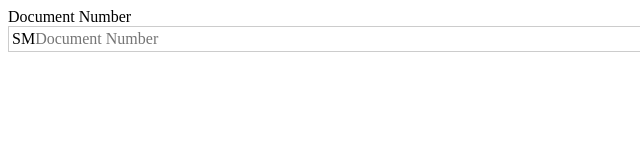
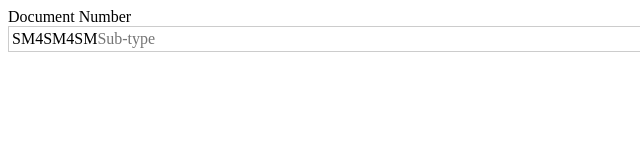
Before and after one commit to jeef3/tafi, a website: page test/index.html in a window 1280 px wide. Shown: the full height of the page, 0-640 px from the left. Drawn offline with nearby package versions, Linux system fonts and the light colour scheme; files that its build step writes are made by us from their sources.

Commit message:
Building up decisions

```diff
--- a/src/styles.css
+++ b/src/styles.css
@@ -9,7 +9,7 @@
     clear: both;
 }
 
-.tafi-section {
+.tafi-decision {
     position: relative;
     float: left;
 }
@@ -35,7 +35,7 @@
     background: white;
     border: solid 1px #ccc;
 }
-.tafi-option-choices.show { display: block; }
 .tafi-option-choices > li {
     white-space: nowrap;
 }
+.tafi-decision-show-options .tafi-option-choices { display: block; }
--- a/src/tafi.js
+++ b/src/tafi.js
@@ -9,25 +9,30 @@
 (function($) {
 
   function Tafi($element, settings) {
-
-    this.options = _rehydrateOptions(settings.options);
-    this.partials = settings.partials || {};
-
-    // TODO: ensure this validates that the path is valid
-    this.sections = _initSections(settings.sections);
+    var i,
+      length,
+      decisions,
+      decision;
 
     this.initElements($element);
     this.initEvents();
 
-    this.decision(_findDecision(settings.path, this.options));
+    this.options = _rehydrateOptions(settings.options);
+    this.path = settings.path;
+    this.partials = settings.partials || {};
+    this.decisions = [];
+
+    this.currentJunction = _buidJunction.call(this);
+
+    decisions = settings.decisions;
+    for (i = 0, length = decisions.length; i < length; i++) {
+      decision = decisions[i];
+
+      this.makeDecision(decision);
+    }
   }
 
   Tafi.prototype.initElements = function ($element) {
-    var i,
-      length,
-      section,
-      option,
-      choice;
 
     // Container
     this.$container = $("<div />", {
@@ -38,8 +43,8 @@
 
 
     // Visible Input
-    this.$nextSection = $("<div />", {
-      "class": "tafi-section tafi-next-section"
+    this.$nextDecision = $("<div />", {
+      "class": "tafi-decision tafi-next-decision"
     });
 
     this.$input = $("<input />", {
@@ -49,7 +54,7 @@
       required: $element.prop("required"),
       "class": "tafi-input"
     });
-    this.$nextSection.append(this.$input);
+    this.$nextDecision.append(this.$input);
 
     // Hidden Input
     this.$hidden = $("<input />", {
@@ -57,29 +62,21 @@
       name: $element.attr("name")
     });
 
-    // TEMP: Current sections
-    for (i = 0, length = this.sections.length; i < length; i++) {
-      section = this.sections[i];
-      option = this.options[section.option];
-      choice = option.findChoice(section.choice);
-
-      this.$container.append(_buildSelectedSection(option, choice));
-    }
-
     this.$container
-      .append(this.$nextSection)
+      .append(this.$nextDecision)
       .append(this.$hidden);
 
     $element.replaceWith(this.$container);
-
-
-    // TODO: Generate a hidden input for each section?
   };
 
   Tafi.prototype.initEvents = function () {
 
+    $(document)
+      .on("click", $.proxy(_documentClick, this));
+
     this.$container
-      .on("click", ".tafi-section", $.proxy(_sectionClick, this));
+      .on("click", ".tafi-decision", $.proxy(_decisionClick, this))
+      .on("decisionmade", $.proxy(_decisionMade, this));
 
     this.$input
       .on("focus", $.proxy(_inputFocus, this))
@@ -87,94 +84,85 @@
       .on("keyup", $.proxy(_inputKeyup, this));
   };
 
-  Tafi.prototype.showSectionChoices = function ($choiceList) {
-    this.hideChoices();
-    $choiceList.addClass("show");
+  Tafi.prototype._redrawDecisions = function () {
+    var i,
+      length;
+
+    this.$container.remove(".tafi-decision");
+
+    for (length = this.decisions.length - 1, i = length; i > -1; i--) {
+      this.$container.prepend(_buildDecision(this.decisions[i]));
+    }
   };
 
-  Tafi.prototype.hideChoices = function () {
-    this.$container
-      .find(".tafi-option-choices")
-      .removeClass("show");
+  Tafi.prototype._updateInput = function () {
+    var option = this.options[this.currentJunction.option];
+
+    this.$input.attr("placeholder", option.title);
   };
 
-  Tafi.prototype.selectOptionChoice = function (option) {
+  Tafi.prototype.showDecisionChoices = function ($decision) {
+    this._hideChoices();
 
+    $decision.addClass("tafi-decision-show-options");
   };
 
-  Tafi.prototype.currentSection = function () {
-
-  };
-
-  Tafi.prototype.decision = function (decision) {
-    if (!decision) return this.currentDecision;
-
-    this.currentDecision = decision;
-
-    this.$nextSection.append(_buildOptionChoicesList(decision.option));
-    this.$input.attr("title", decision.option.name);
+  Tafi.prototype._hideChoices = function () {
+    this.$container
+      .find(".tafi-decision")
+      .removeClass("tafi-decision-show-options");
   };
 
   Tafi.prototype.makeDecision = function (choice) {
-    var decision = this.decision(),
-      option = decision.option,
-      branches = decision.branches,
-      path = branches[choice.value],
-      $section = _buildSelectedSection(option, choice);
+    var option = this.options[this.currentJunction.option],
+      nextJunction = _getNextJunction.call(this, this.currentJunction.branches, choice),
+      decision = { option: option, choice: option.findChoice(choice) };
 
-    // Add the DOM elements for the new section and clear the input
-    this.$nextSection
-      .val("")
-      .before($section);
+    if (!nextJunction) throw new Error("Invalid decision, no branch exists for " + choice);
 
-    // If there was no match, see if a wildcard option was supplied
-    if (!path) {
-      path = branches["*"];
+    this.decisions.push(decision);
+    this.currentJunction = nextJunction;
+
+    this.$container.trigger("decisionmade", decision);
+  };
+
+  var _getNextJunction = function (branches, choice) {
+    var junctionRoot;
+
+    $.each(branches, function (choiceValue, junction) {
+      if (choiceValue === choice) {
+        junctionRoot = junction;
+        return false;
+      }
+    });
+
+    if (!junctionRoot && branches["*"]) {
+      junctionRoot = branches["*"];
     }
 
-    if (!path) {
-      throw new Error("Could not find a path to follow");
+    if (!junctionRoot) {
+      throw new Error("No path found for " + choice);
     }
 
-    if (typeof(path) === "string" && path.indexOf("%") === 0) {
-      path = this.partials[path];
-    }
-
-    this.sections.push({
-      option: option.name,
-      choice: choice
-    });
-
-    this.decision(_findDecision(path));
+    return _buidJunction.call(this, junctionRoot);
   };
 
-  Tafi.prototype.delete = function (section) {
-    // if 'section' was supplied, delete it and everything after it
+  Tafi.prototype.delete = function (decision) {
+    // if 'decision' was supplied, delete it and everything after it
 
     // Otherwise, delete most recent section, ie "back"
-    this.sections.pop();
+    this.decisions.pop();
     // TODO: Find the section element via data- attr's
-    this.$nextSection.before().remove();
+    this.$nextDecision.before().remove();
   };
 
   Tafi.prototype.reset = function () {
     // Clear all and return to start
   };
 
+
   //
   // Private
-
-  var _initSections = function (sectionsData) {
-    var i,
-      length,
-      sections = [];
-
-    for (i = 0, length = sectionsData.length; i < length; i++) {
-      sections.push(sectionsData[i]);
-    }
-
-    return sections;
-  };
 
   var _rehydrateOptions = function (optionsData) {
     var options = {};
@@ -186,51 +174,44 @@
     return options;
   };
 
-  var _findDecision = function (path, options) {
-    var name,
-      option,
-      branches;
+  var _buidJunction = function (junctionRoot) {
+    var junction;
 
-    if (!path) throw new Error("You need to provide a path");
+    if (!junctionRoot) {
+      junctionRoot = this.path;
+    }
 
-    $.each(path, function (key, value) {
-      name = key;
-      branches = value;
+    if (typeof junctionRoot === "string") {
+      junction = this.partials[junctionRoot];
+    } else {
+      junction = junctionRoot;
+    }
 
-      // There should only be one root
-      return false;
-    });
-
-    if (!name) throw new Error("Your path must have a root");
-
-    option = options[name];
-
-    if (!option) throw new Error("The specified root (" + name + ") was not found in the options list");
-    if (!branches) throw new Error("There were no branches specified for the root");
-
-    return { option: option, branches: branches };
+    return junction;
   };
 
-  var _buildSelectedSection = function (option, choice) {
-    var $inner = $("<span />"),
-      $section = $("<div />");
+  var _buildDecision = function (decision) {
+    var option = decision.option,
+      choice = decision.choice,
+      $inner = $("<span />"),
+      $decision = $("<div />");
 
-    $section
-      .addClass("tafi-section")
-      .addClass(option.isEditable() ? "tafi-editable-section" : "tafi-noneditable-section")
+    $decision
+      .addClass("tafi-decision")
+      .addClass(option.isEditable() ? "tafi-editable-decision" : "tafi-noneditable-decision")
       .data("tafi-option", option.name)
       .data("tafi-choice", choice.value)
       .attr("title", "" + option.name + ": " + choice.label);
 
     $inner
-      .addClass("tafi-section-text")
+      .addClass("tafi-decision-text")
       .text(choice.text);
 
-    $section
+    $decision
       .append($inner)
       .append(_buildOptionChoicesList(option));
 
-    return $section;
+    return $decision;
   };
 
   var _buildOptionChoicesList = function (option) {
@@ -258,21 +239,30 @@
   //
   // Events
 
-  var _sectionClick = function (e) {
-    // Set the active section as the clicked one
+  var _documentClick = function (e) {
+//    this._hideChoices();
+  };
+
+  var _decisionClick = function (e) {
+    // Set the active decision as the clicked one
 
     // display the option choices
     var $choiceList = $(e.currentTarget).find(".tafi-option-choices");
-    this.showSectionChoices($choiceList);
+    this.showDecisionChoices($choiceList);
+  };
+
+  var _decisionMade = function () {
+    this._updateInput();
+    this._redrawDecisions();
   };
 
   var _inputFocus = function (e) {
     var $choiceList = $(e.currentTarget).next();
-    this.showSectionChoices($choiceList);
+    this.showDecisionChoices($choiceList);
   };
 
   var _inputBlur = function () {
-    this.hideChoices();
+    this._hideChoices();
   };
 
   var _inputKeyup = function (e) {
@@ -295,16 +285,20 @@
   }
 
   Option.prototype.isEditable = function () {
-    return true;
+    return !!this.choices;
   };
 
   Option.prototype.findChoice = function (value) {
     var i,
       length;
 
+    if (!this.choices) return this.default;
+
     for (i = 0, length = this.choices.length; i < length; i++) {
       if (this.choices[i].value === value) return this.choices[i];
     }
+
+    throw new Error("No choice found with value " + value);
   };
 
 
--- a/test/index.html
+++ b/test/index.html
@@ -20,9 +20,8 @@
     <script>
         $(function () {
             $("#test-input").tafi({
-                        "sections": [
-                            { "option": "moormaster_group", "choice": "SM" }
-                        ],
+                "decisions": ["SM", "4", "-"],
+
                 "options": {
                     "moormaster_group": {
                         "title": "MoorMaster Group",
@@ -79,25 +78,31 @@
                     }
                 },
 
-                        "path": {
-                            "moormaster_group": {
+                "path": "%start",
+
+                "partials": {
+                    "%start": {
+                        "option": "moormaster_group",
+                        "branches": {
                             "": "%number",
                             "SM": "%part",
                             "PM": "%partDrawing",
                             "*": "%otherDrawing"
                         }
                     },
-
-                        "partials": {
                     "%part": {
-                                "moormaster_type": {
+                        "option": "moormaster_type",
+                        "branches": {
                             "G": "%greaseLine",
                             "*": {
-                                        "separator": {
+                                "option": "separator",
+                                "branches": {
                                     "*": {
-                                                "document_type": {
+                                        "option": "document_type",
+                                        "branches": {
                                             "*": {
-                                                        "group": {
+                                                "option": "group",
+                                                "branches": {
                                                     "*": "%number"
                                                 }
                                             }
@@ -108,9 +113,11 @@
                         }
                     },
                     "%partDrawing": {
-                                "group": {
+                        "option": "group",
+                        "branches": {
                             "*": {
-                                        "separator": {
+                                "option": "separator",
+                                "branches": {
                                     "*": "%number"
                                 }
                             }
@@ -118,29 +125,29 @@
 
                     },
                     "%otherDrawing": {
-                                "moormaster_type": {
+                        "option": "moormaster_type",
+                        "branches": {
                             "*": "%partDrawing"
                         }
                     },
-
                     "%greaseLine": {
 
                     },
-
                     "%number": {
-                                "sequence": {
+                        "option": "sequence",
+                        "branches": {
                             "*": {
-                                        "separator": {
+                                "option": "separator",
+                                "branches": {
                                     "*": {
-                                                "variant": {}
+                                        "option": "variant"
                                     }
                                 }
                             }
                         }
                     }
                 }
-                    }
-            );
+            });
         });
     </script>
 </body>
```
Lines whose indentation alone changed are shown as unchanged.
